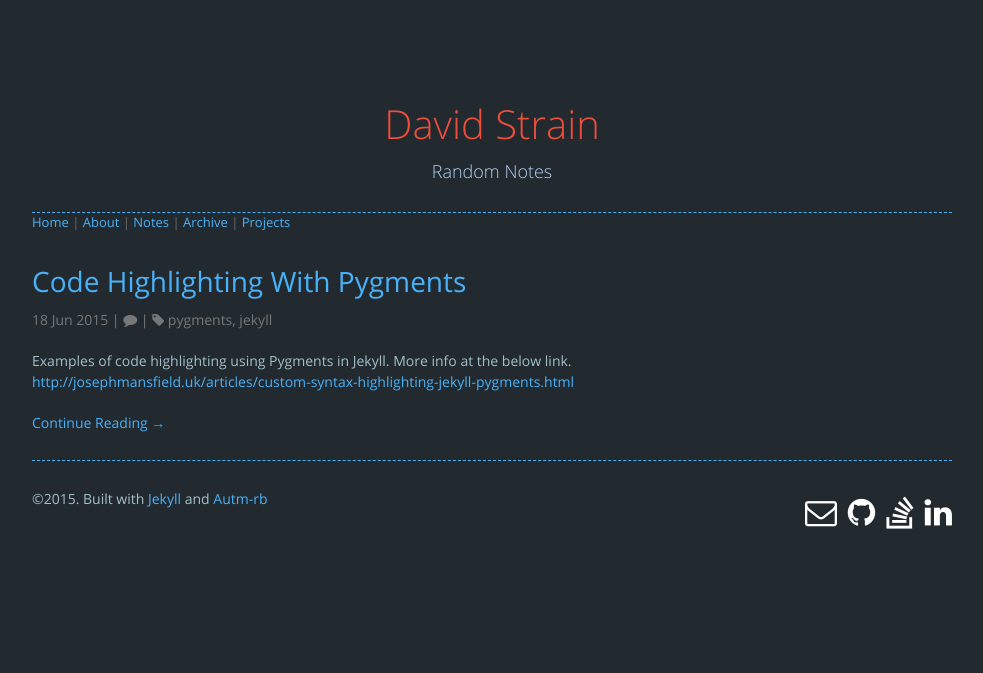
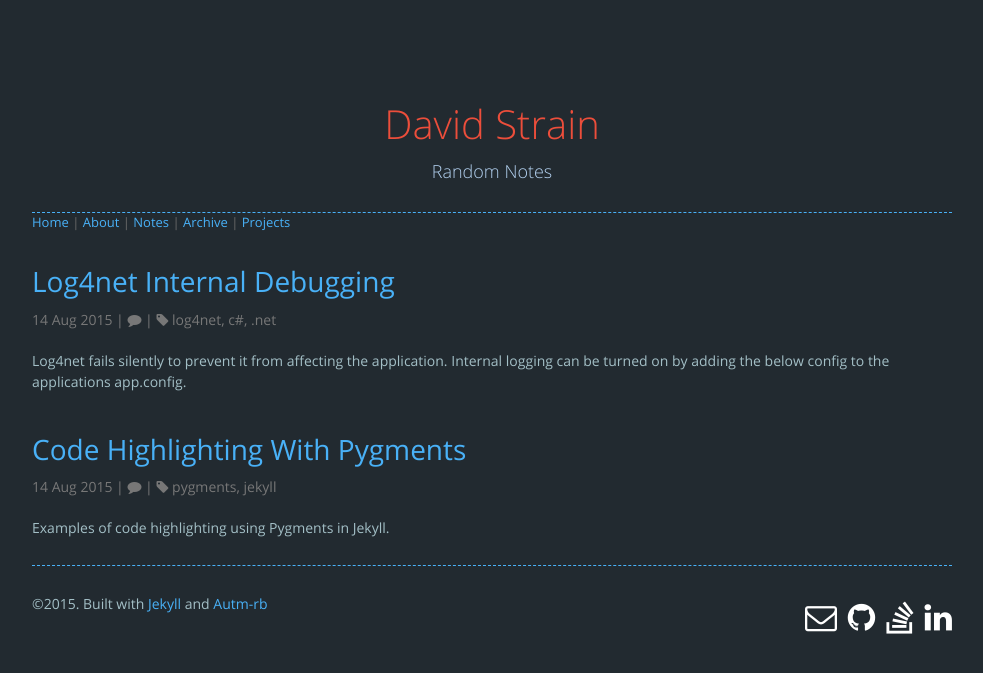
Before and after one commit to davidstrain/davidstrain.github.io, a Jekyll site: the page built from notes/index.html, in a window 1280 px wide. Shown: the top 673 px of the page, without its empty margins (148-1131 px from the left). Built offline with Jekyll 4.4.1, drawn with Linux system fonts in a browser that asks for light colours; nearby versions of some CDN libraries; the list of posts is cut into pages by our own code; comment, search, counter and statistics services are not loaded.

Commit message:
Add new posts

```diff
--- a/_posts/2015-06-18-Code_Highlighting_With_Pygments.md
+++ b/_posts/2015-08-14-Code_Highlighting_With_Pygments.md
@@ -3,10 +3,7 @@ title: "Code Highlighting With Pygments"
 tags: [pygments,jekyll]
 ---
 
-Examples of code highlighting using Pygments in Jekyll. More info at the below link. <br/>
-[http://josephmansfield.uk/articles/custom-syntax-highlighting-jekyll-pygments.html](http://josephmansfield.uk/articles/custom-syntax-highlighting-jekyll-pygments.html)
-
-
+Examples of code highlighting using Pygments in Jekyll. <br/>
 
 <u><b>C# Example</b></u>
 
--- /dev/null
+++ b/_posts/2015-08-14-Log4net_Internal_Debugging.md
@@ -0,0 +1,41 @@
+---
+title: "Log4net Internal Debugging"
+tags: [log4net,c#,.net]
+---
+
+Log4net fails silently to prevent it from affecting the application.
+Internal logging can be turned on by adding the below config to the applications app.config.
+<br/><br/>
+
+
+{% highlight xml %}
+
+<?xml version="1.0" encoding="utf-8" ?>
+<configuration>
+
+	<!-- Other config for the application -->
+
+	<appSettings>
+		<!-- Other app settings for the application -->
+        <add key="log4net.Internal.Debug" value="true"/> <!-- Turn on internal debugging -->
+    </appSettings>
+
+    <!-- Output diagnostics to the file C:\tmp\log4net.txt -->
+    <system.diagnostics>
+        <trace autoflush="true">
+            <listeners>
+                <add
+                    name="textWriterTraceListener"
+                    type="System.Diagnostics.TextWriterTraceListener"
+                    initializeData="C:\tmp\log4net.txt" />
+            </listeners>
+        </trace>
+    </system.diagnostics>
+
+</configuration>
+{% endhighlight %}
+
+Note: For some reason I had to add this at the bottom of the app.config after all of the other
+config parameters or the application failed to start.
+<br/><br/>
+More details on the <a href="https://logging.apache.org/log4net/release/faq.html">log4net FAQ</a> page under the heading <i>"How do I enable log4net internal debugging?"</i>
--- a/notes/index.html
+++ b/notes/index.html
@@ -12,7 +12,8 @@
 </div>
 <div class="post-excerpt-home">
   {{ post.excerpt }}
-  <p class="text-left"><a href="{{ post.url | prepend:site.baseurl }}">Continue Reading &rarr;</a></p>
+  <!--<p class="text-left"><a href="{{ post.url | prepend:site.baseurl }}">Continue<i class="fa fa-ellipsis-h"></i> -->
+</a></p>
 </div>
 {% endfor %}
 
```
